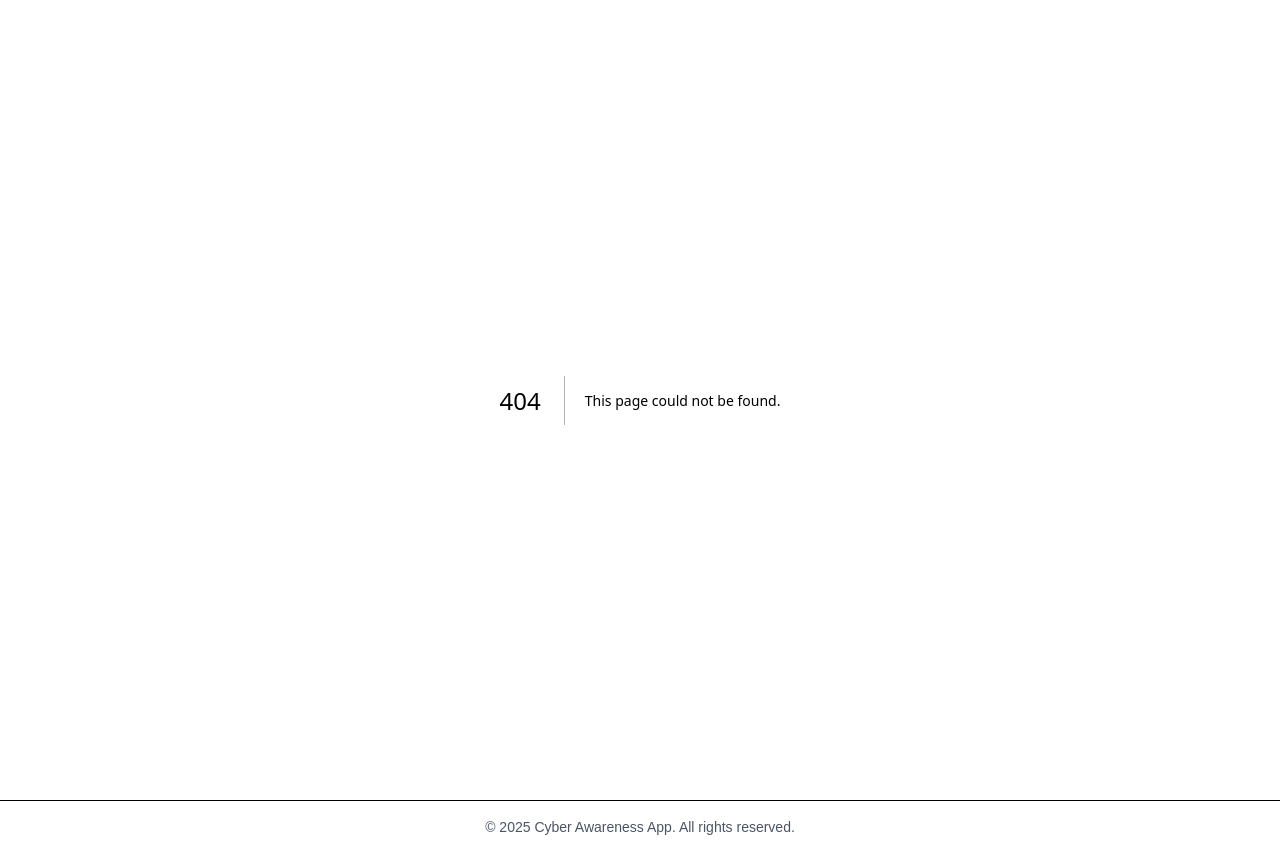
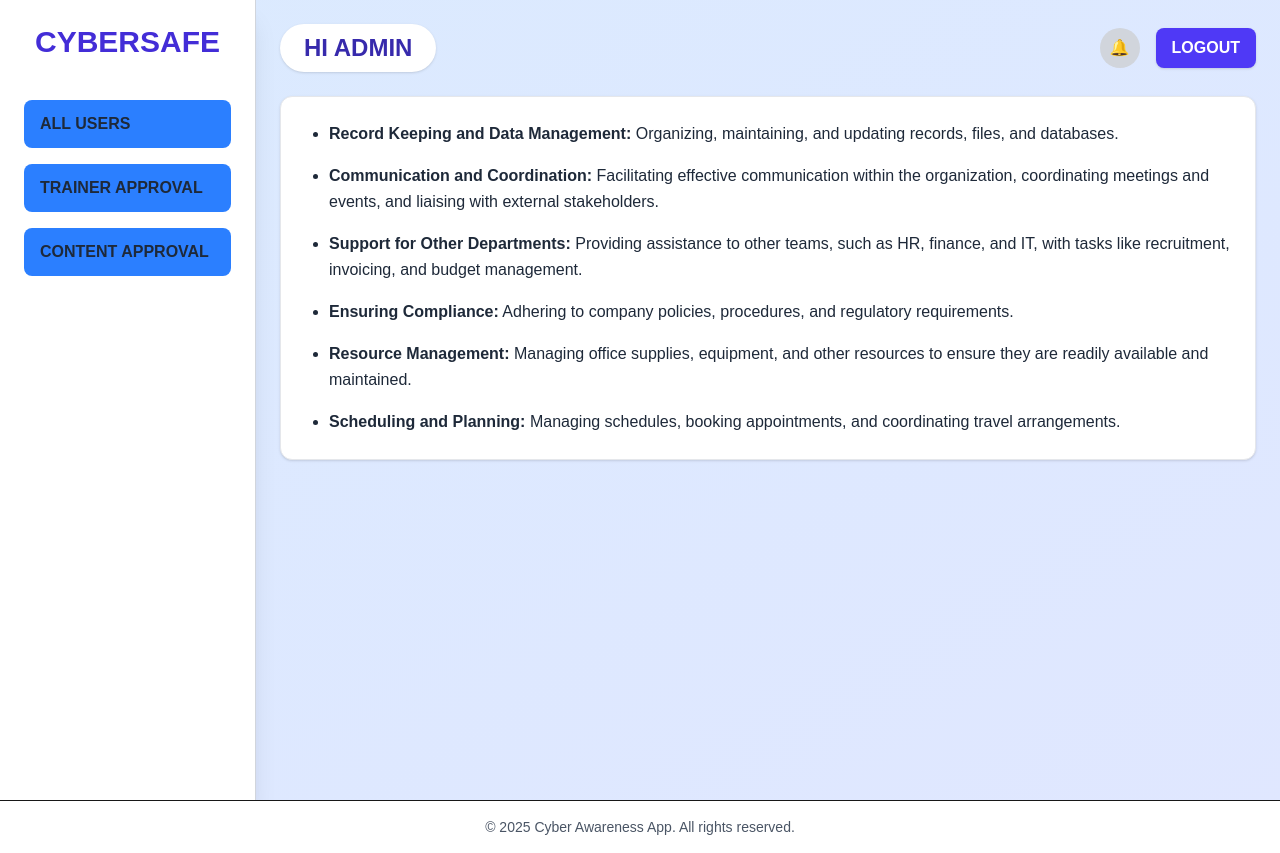
Before and after one commit to ManojPrathapa/CyberSafe, a Next.js app in the folder cyber-awareness-frontend/: page /Admin/dashboard in a window 1280 px wide. Before the commit this address had no page. Built offline with nearby package versions, Linux system fonts and the light colour scheme.

Commit message:
admin dashboard

```diff
--- /dev/null
+++ b/cyber-awareness-frontend/components/Admin/Alluser.jsx
@@ -0,0 +1,8 @@
+ export default function AllUsers() {
+  return (
+    <div className="bg-white p-4 rounded-lg shadow">
+      <h3 className="text-xl font-bold mb-2">All Users</h3>
+      <p>User list content goes here.</p>
+    </div>
+  );
+}
--- /dev/null
+++ b/cyber-awareness-frontend/components/Admin/ContentApproval.jsx
@@ -0,0 +1,8 @@
+export default function ContentApproval() {
+  return (
+    <div className="bg-white p-4 rounded-lg shadow">
+      <h3 className="text-xl font-bold mb-2">Content Approval</h3>
+      <p>Content approval section goes here.</p>
+    </div>
+  );
+}
--- /dev/null
+++ b/cyber-awareness-frontend/components/Admin/TrainerApproval.jsx
@@ -0,0 +1,8 @@
+export default function TrainerApproval() {
+  return (
+    <div className="bg-white p-4 rounded-lg shadow">
+      <h3 className="text-xl font-bold mb-2">Trainer Approval</h3>
+      <p>Trainer approval panel content goes here.</p>
+    </div>
+  );
+}
--- /dev/null
+++ b/cyber-awareness-frontend/components/Header.jsx
@@ -0,0 +1,11 @@
+export default function Header() {
+  return (
+    <header className="bg-blue-700 py-5 px-8 flex justify-between items-center shadow-lg">
+      <h1 className="text-2xl font-extrabold text-white tracking-wide">CyberAware</h1>
+      <div className="space-x-4">
+        <button className="bg-white text-blue-700 font-semibold px-5 py-2 rounded shadow hover:bg-blue-100 transition">Button 1</button>
+        <button className="bg-white text-blue-700 font-semibold px-5 py-2 rounded shadow hover:bg-blue-100 transition">Button 2</button>
+      </div>
+    </header>
+  );
+}
--- a/cyber-awareness-frontend/components/Navbar.jsx
+++ b/cyber-awareness-frontend/components/Navbar.jsx
@@ -12,7 +12,7 @@
           <a href="/parent" className="text-gray-700 hover:text-blue-500">Parent</a>
           <a href="/mentor" className="text-gray-700 hover:text-blue-500">Mentor</a>
           <a href="/admin" className="text-gray-700 hover:text-blue-500">Admin</a>
-          <a href="/login" className="hover:text-blue-600">Login</a>
+          <a href="/login" className="text-gray-700 hover:text-blue-500">Login</a>
         </div>
       </div>
     </nav>
--- a/cyber-awareness-frontend/jsconfig.json
+++ b/cyber-awareness-frontend/jsconfig.json
@@ -1,5 +1,8 @@
 {
   "compilerOptions": {
-    "baseUrl": "."
+    "baseUrl": ".",
+    "paths": {
+      "@/*": ["./*"]
+  }
   }
 }
--- a/cyber-awareness-frontend/next.config.mjs
+++ b/cyber-awareness-frontend/next.config.mjs
@@ -1,4 +1,27 @@
 /** @type {import('next').NextConfig} */
 const nextConfig = {};
 
-export default nextConfig;
+
+// export default nextConfig;
+export default {
+
+  async redirects() {
+    return [
+      {
+        source: '/admin',
+        destination: '/Admin/dashboard',
+        permanent: true,
+      },
+      {
+        source: '/trainer',
+        destination: '/trainer/dashboard',
+        permanent: true,
+      },
+      {
+        source: '/student',
+        destination: '/student/home',
+        permanent: true,
+      },
+    ];
+    }
+  }
--- a/cyber-awareness-frontend/package.json
+++ b/cyber-awareness-frontend/package.json
@@ -9,6 +9,7 @@
     "lint": "next lint"
   },
   "dependencies": {
+    "lucide-react": "^0.523.0",
     "next": "15.3.3",
     "react": "^19.0.0",
     "react-dom": "^19.0.0",
--- /dev/null
+++ b/cyber-awareness-frontend/src/app/Admin/dashboard/page.js
@@ -0,0 +1,61 @@
+"use client";
+
+import { useState } from 'react';
+import { Menu, X } from 'lucide-react';
+
+
+import AllUsers from '@/components/Admin/Alluser';
+import TrainerApproval from '@/components/Admin/TrainerApproval';
+import ContentApproval from '@/components/Admin/ContentApproval';
+
+
+export default function AdminDashboard() {
+  const [mobileMenuOpen, setMobileMenuOpen] = useState(false);
+  const [selectedSection, setSelectedSection] = useState('dashboard');
+
+  return (
+    <div className="min-h-screen flex flex-col lg:flex-row bg-gradient-to-br from-blue-100 to-indigo-100 text-gray-800">
+      {/* Sidebar */}
+      <aside className="bg-white w-full lg:w-1/4 xl:w-1/5 p-6 shadow-xl flex flex-col gap-6 border-r border-gray-300">
+        <div className="flex items-center justify-between lg:justify-center mb-4">
+          <h1 className="text-3xl font-extrabold text-indigo-700">CYBERSAFE</h1>
+          <button onClick={() => setMobileMenuOpen(!mobileMenuOpen)} className="lg:hidden">
+            {mobileMenuOpen ? <X className="w-6 h-6" /> : <Menu className="w-6 h-6" />}
+          </button>
+        </div>
+        <nav className={`flex flex-col gap-4 ${mobileMenuOpen ? 'flex' : 'hidden'} lg:flex`}>
+          <button className="bg-blue-500 hover:bg-indigo-200 rounded-lg px-4 py-3 text-left font-semibold" onClick={() => setSelectedSection('users')}>ALL USERS</button>
+          <button className="bg-blue-500 hover:bg-indigo-200 rounded-lg px-4 py-3 text-left font-semibold" onClick={() => setSelectedSection('trainer')}>TRAINER APPROVAL</button>
+          <button className="bg-blue-500 hover:bg-indigo-200 rounded-lg px-4 py-3 text-left font-semibold" onClick={() => setSelectedSection('content')}>CONTENT APPROVAL</button>
+        </nav>
+      </aside>
+
+      {/* Main Content */}
+      <main className="flex-1 p-6 overflow-auto">
+        <div className="flex justify-between items-center mb-6">
+          <h2 className="text-2xl font-bold px-6 py-2 bg-white shadow rounded-full text-indigo-800">HI ADMIN</h2>
+          <div className="flex items-center gap-4">
+            <div className="w-10 h-10 bg-gray-300 rounded-full flex items-center justify-center text-white font-bold">🔔</div>
+            <button className="bg-indigo-600 hover:bg-indigo-700 text-white font-semibold px-4 py-2 rounded-lg shadow">LOGOUT</button>
+          </div>
+        </div>
+
+        <div className="bg-white border border-gray-200 p-6 rounded-xl shadow max-w-5xl">
+          {selectedSection === 'dashboard' && (
+            <ul className="list-disc pl-6 space-y-4 text-base leading-relaxed">
+              <li><strong>Record Keeping and Data Management:</strong> Organizing, maintaining, and updating records, files, and databases.</li>
+              <li><strong>Communication and Coordination:</strong> Facilitating effective communication within the organization, coordinating meetings and events, and liaising with external stakeholders.</li>
+              <li><strong>Support for Other Departments:</strong> Providing assistance to other teams, such as HR, finance, and IT, with tasks like recruitment, invoicing, and budget management.</li>
+              <li><strong>Ensuring Compliance:</strong> Adhering to company policies, procedures, and regulatory requirements.</li>
+              <li><strong>Resource Management:</strong> Managing office supplies, equipment, and other resources to ensure they are readily available and maintained.</li>
+              <li><strong>Scheduling and Planning:</strong> Managing schedules, booking appointments, and coordinating travel arrangements.</li>
+            </ul>
+          )}
+          {selectedSection === 'users' && <AllUsers />}
+          {selectedSection === 'trainer' && <TrainerApproval />}
+          {selectedSection === 'content' && <ContentApproval />}
+        </div>
+      </main>
+    </div>
+  );
+}
--- a/cyber-awareness-frontend/src/app/login/page.js
+++ b/cyber-awareness-frontend/src/app/login/page.js
@@ -1,3 +1,5 @@
+
+
 export default function LoginPage() {
   return (
     <div className="max-w-md mx-auto mt-20 bg-white p-8 shadow-md rounded-lg">
--- a/cyber-awareness-frontend/src/app/page.js
+++ b/cyber-awareness-frontend/src/app/page.js
@@ -1,9 +1,11 @@
 import Navbar from '../../components/Navbar';
+import Header from '../../components/Header';
 import Link from 'next/link';
 
 export default function HomePage() {
   return (
     <>
+      <Header />
       <Navbar />
       <main className="min-h-screen bg-gradient-to-b from-blue-50 via-white to-purple-50 px-6 py-12 flex flex-col items-center text-center">
         {/* Hero Section */}
```
Also changed, not shown: 1 other file (tests, documents, lock files or other folders).
